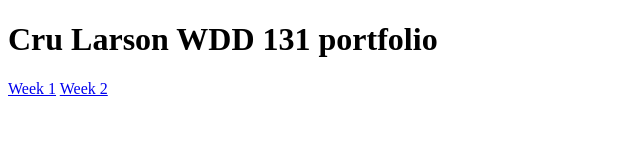
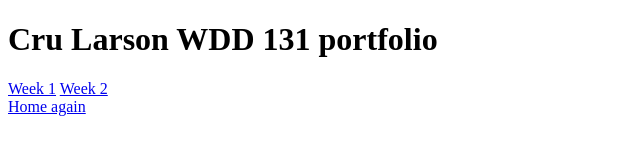
Before and after one commit to Crularson/wdd131, a plain HTML site: page index.html in a window 1280 px wide. Shown: the whole page, without its empty margins (0-640 px from the left). Drawn offline with Linux system fonts and the light colour scheme.

Commit message:
portfolio page update

```diff
--- a/index.html
+++ b/index.html
@@ -19,9 +19,8 @@
             <a href="https://crularson.github.io/wdd131/w02">Week 2</a>
         </nav>
     </header>
-
     <main>
-
+        <a href="https://crularson.github.io/wdd131/">Home again</a>
     </main>
 
     <footer>
```
